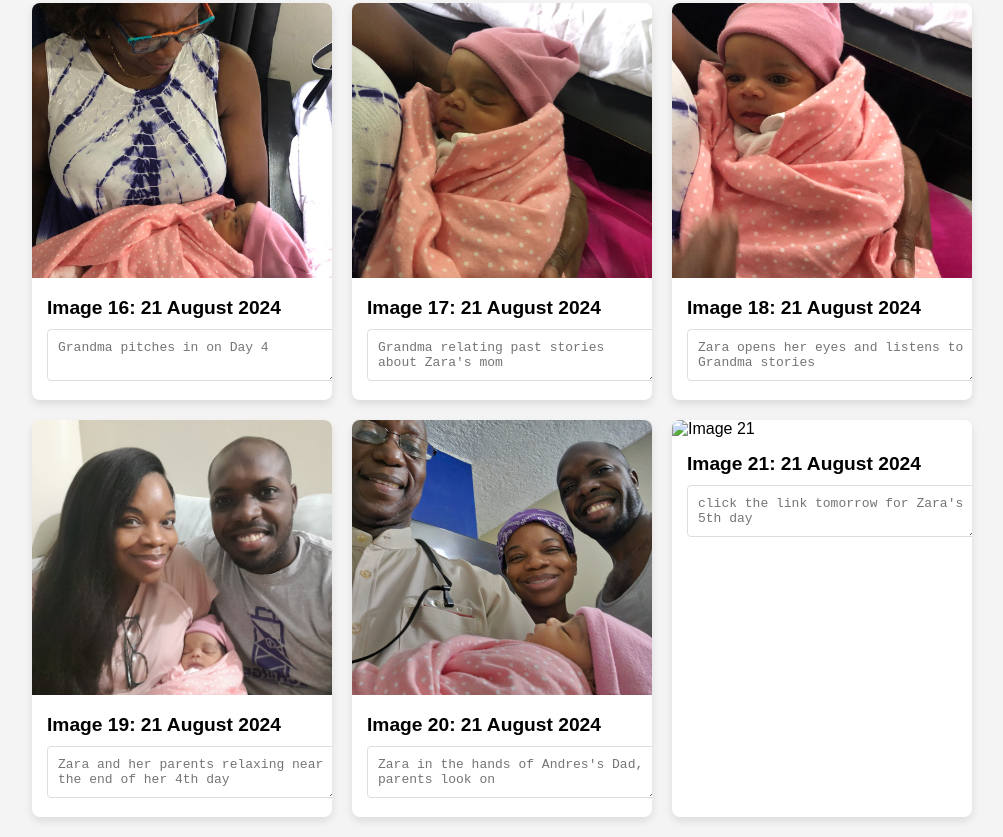
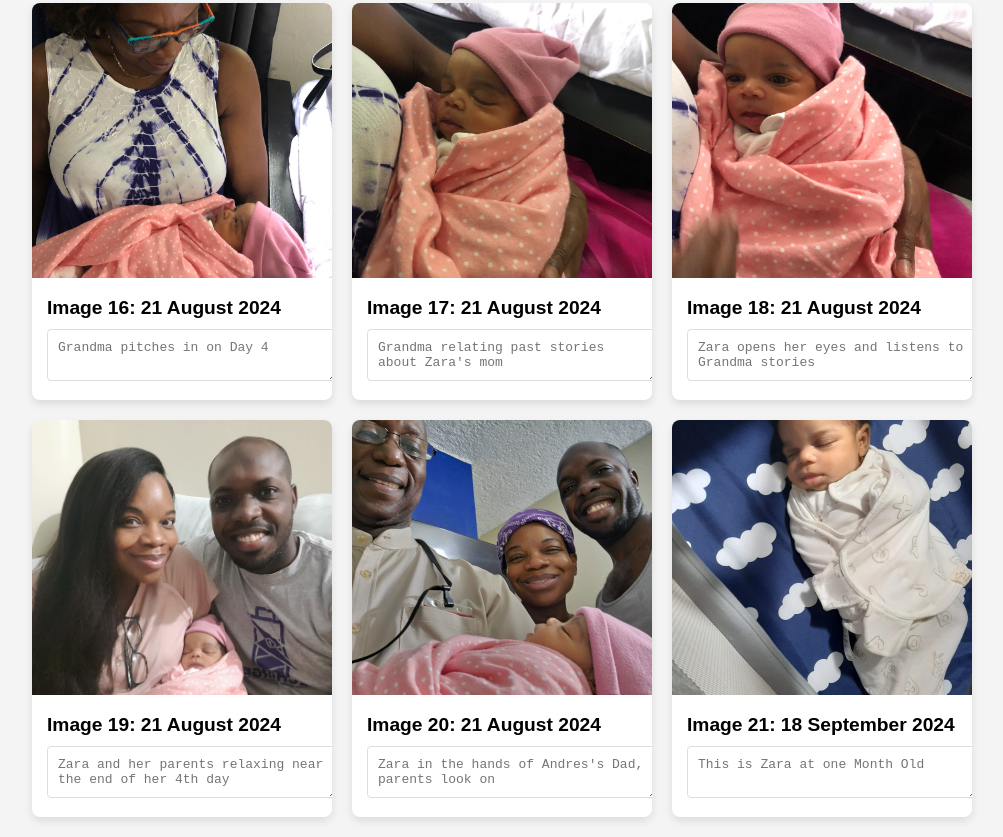
Before and after one commit to gladstone28/zara-picture-gallery, a plain HTML site: page index.html in a window 1280 px wide. Shown: the part 2182-3019 px from the top of the page, without its empty margins (138-1141 px from the left). Drawn offline with Linux system fonts and the light colour scheme.

Commit message:
add 1 month picture and modify index.html

```diff
--- a/index.html
+++ b/index.html
@@ -208,10 +208,10 @@
             </div>
         </div>
         <div class="card">
-            <img src="" alt="Image 21">
+            <img src="Zara-at-1-Month.jpeg" alt="Image 21">
             <div class="card-content">
-                <h3>Image 21: 21 August 2024</h3>
-                <textarea placeholder="click the link tomorrow for Zara's 5th day"></textarea>
+                <h3>Image 21: 18 September 2024</h3>
+                <textarea placeholder="This is Zara at one Month Old"></textarea>
             </div>
         </div>
     </div>
```
Also changed, not shown: Zara-at-1-Month.jpeg (added).
